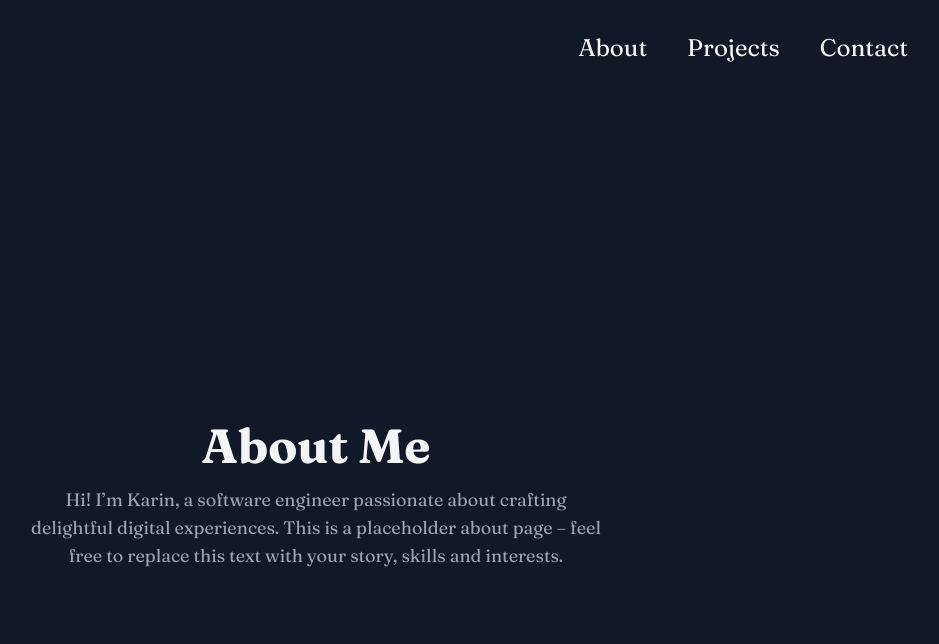
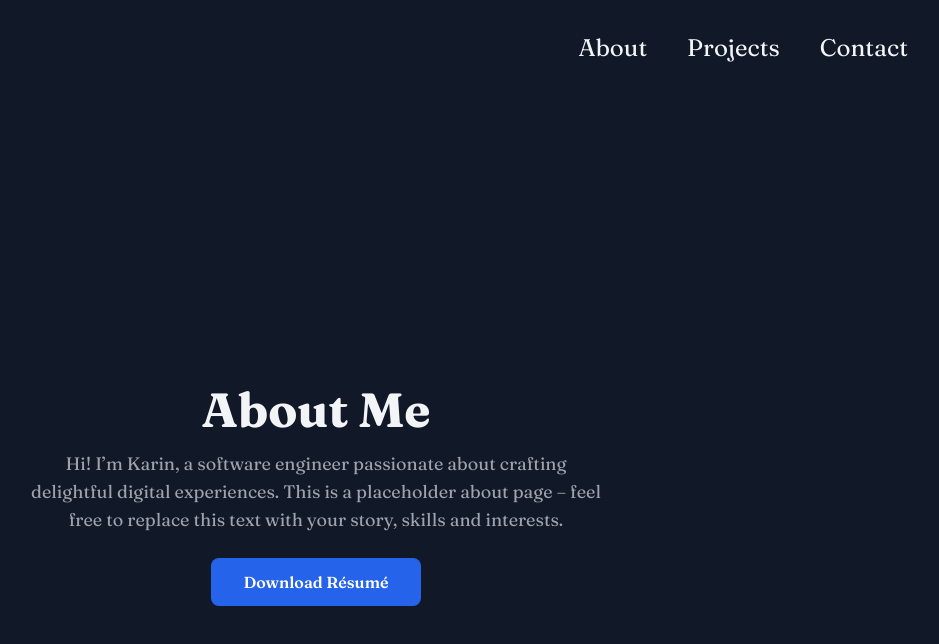
Before and after one commit to karinfdez/nextjs-portfolio, a Next.js app: page /about in a window 1280 px wide. Shown: the top 644 px of the page, without its empty margins (324-1263 px from the left). Built offline with nearby package versions, Linux system fonts and the light colour scheme.

Commit message:
Add download resume button

```diff
--- a/app/about/page.js
+++ b/app/about/page.js
@@ -10,6 +10,14 @@ export default function AboutPage() {
         Hi! I’m Karin, a software engineer passionate about crafting delightful digital experiences.
         This is a placeholder about page – feel free to replace this text with your story, skills and interests.
       </p>
+      <a
+        href="/files/karinfdez-resume.pdf"
+        target="_blank"
+        rel="noopener noreferrer"
+        className="inline-block mt-6 bg-blue-600 hover:bg-blue-700 text-white font-semibold py-3 px-8 rounded-lg transition-colors"
+      >
+        Download Résumé
+      </a>
     </main>
   );
 }
```
Also changed, not shown: app/page.js (indentation only).
